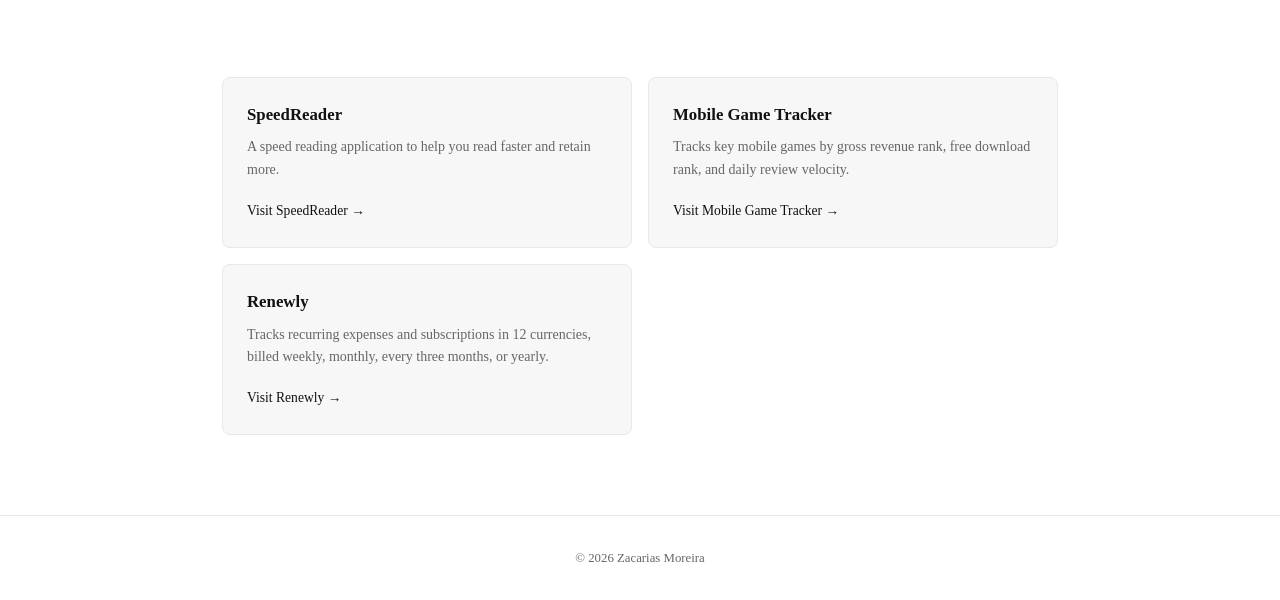
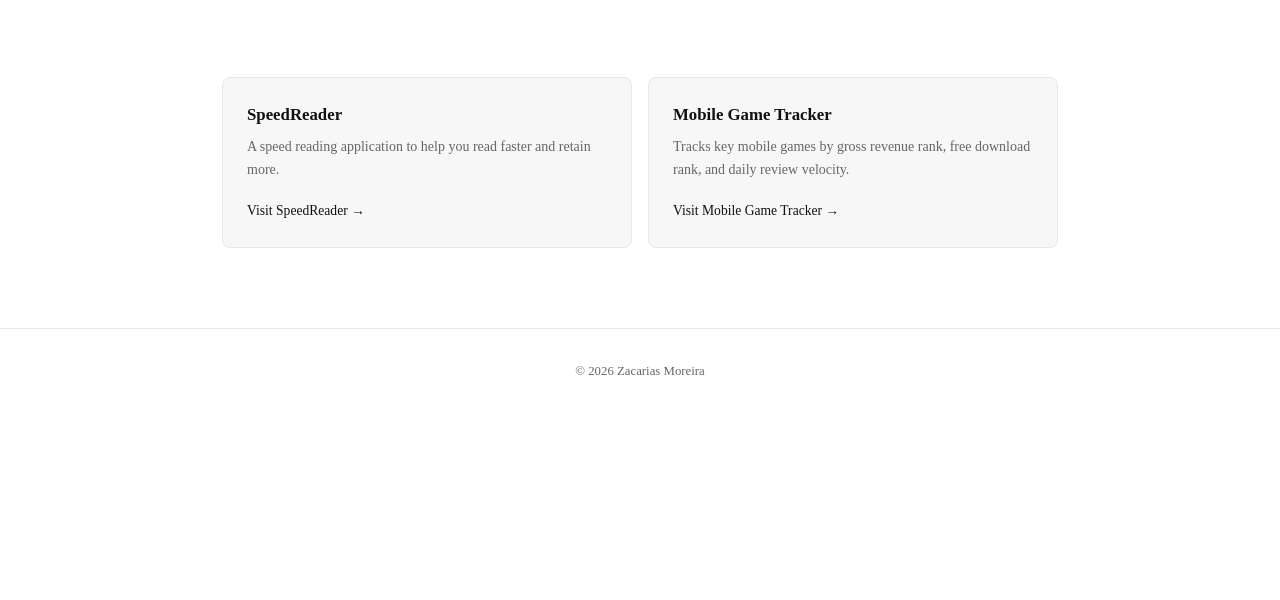
Before and after one commit to 1zacca1/Personal-Website, a plain HTML site: page projects.html in a window 1280 px wide. Shown: the part 200-800 px from the top of the page. Drawn offline with Linux system fonts and the light colour scheme.

Commit message:
Remove Renewly card from this branch (moved to its own branch)
Co-Authored-By: Claude Sonnet 5.5 <noreply@anthropic.com>
Claude-Session: https://claude.ai/code/session_019a4N72Qo3n4uA2ujv6dmsA

```diff
--- a/projects.html
+++ b/projects.html
@@ -38,11 +38,6 @@
           <p>Tracks key mobile games by gross revenue rank, free download rank, and daily review velocity.</p>
           <span class="card-link">Visit Mobile Game Tracker &rarr;</span>
         </a>
-        <a href="https://theanythingpage.vercel.app/" target="_blank" rel="noopener" class="card">
-          <h3>Renewly</h3>
-          <p>Tracks recurring expenses and subscriptions in 12 currencies, billed weekly, monthly, every three months, or yearly.</p>
-          <span class="card-link">Visit Renewly &rarr;</span>
-        </a>
       </div>
     </section>
   </main>
```
